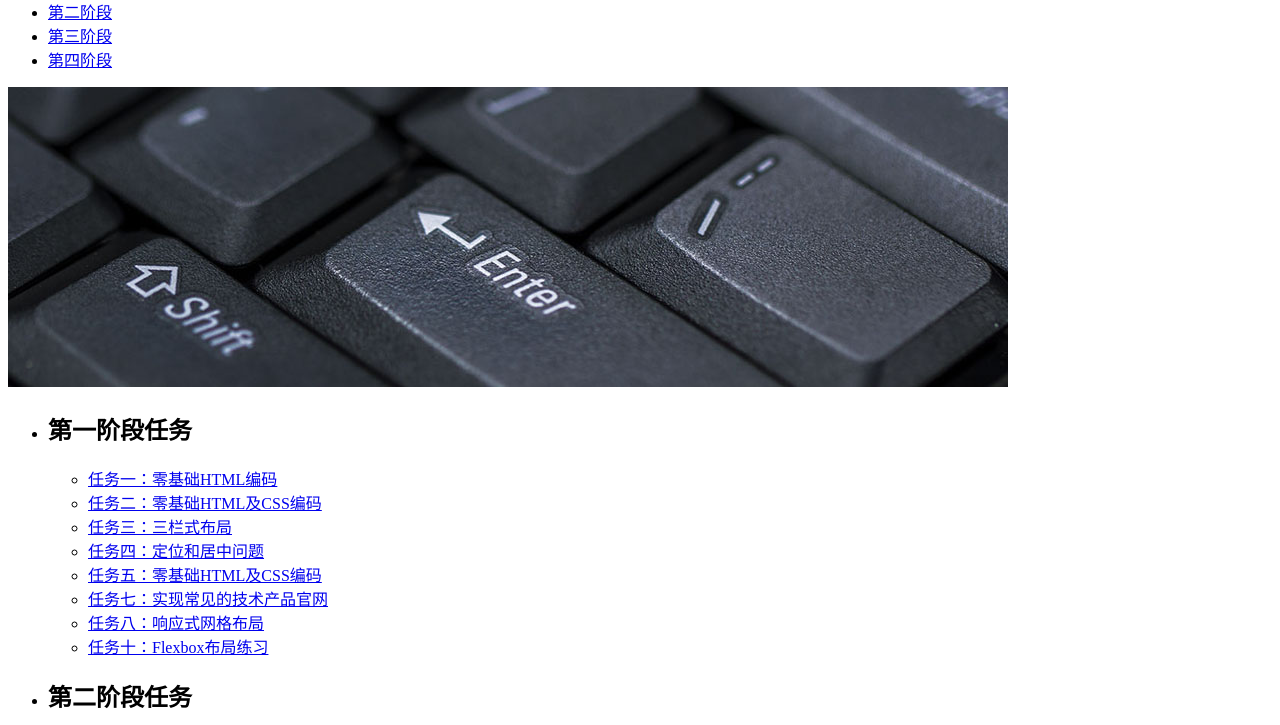
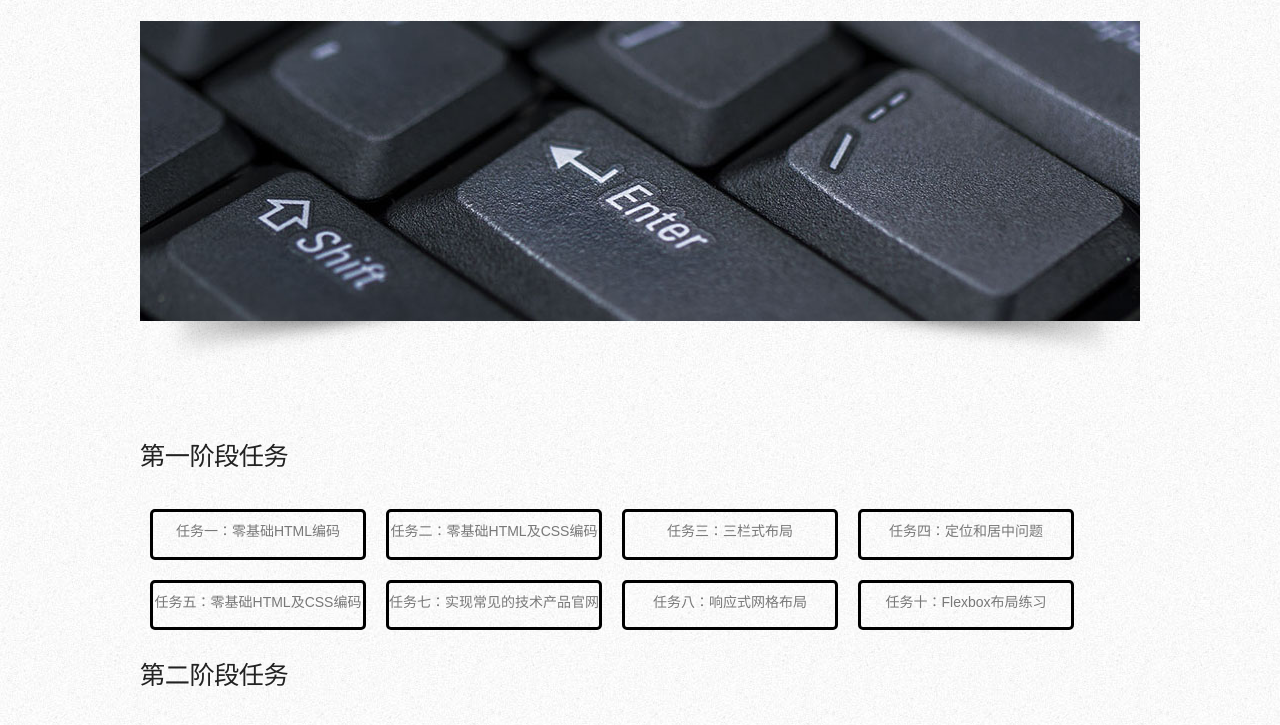
Before and after one commit to SundayLiu6/ife, a plain HTML site: page index.html in a window 1280 px wide. Shown: the part 129-854 px from the top of the page. Drawn offline with nearby package versions, Linux system fonts and the light colour scheme.

Commit message:
Update index.html

```diff
--- a/index.html
+++ b/index.html
@@ -5,7 +5,7 @@
 		<title>Sunday的百度学院</title>
 		<link href='http://fonts.googleapis.com/css?family=Oswald:400,300' rel='stylesheet' type='text/css'>
 		<link href='http://fonts.googleapis.com/css?family=Abel' rel='stylesheet' type='text/css'>
-		<link href="css/style.css" rel="stylesheet" type="text/css" media="screen" />
+		<link href="css/index.css" rel="stylesheet" type="text/css" media="screen" />
 		<script type="text/javascript" src="js/index.js" ></script>
 	</head>
 	<body>
```
